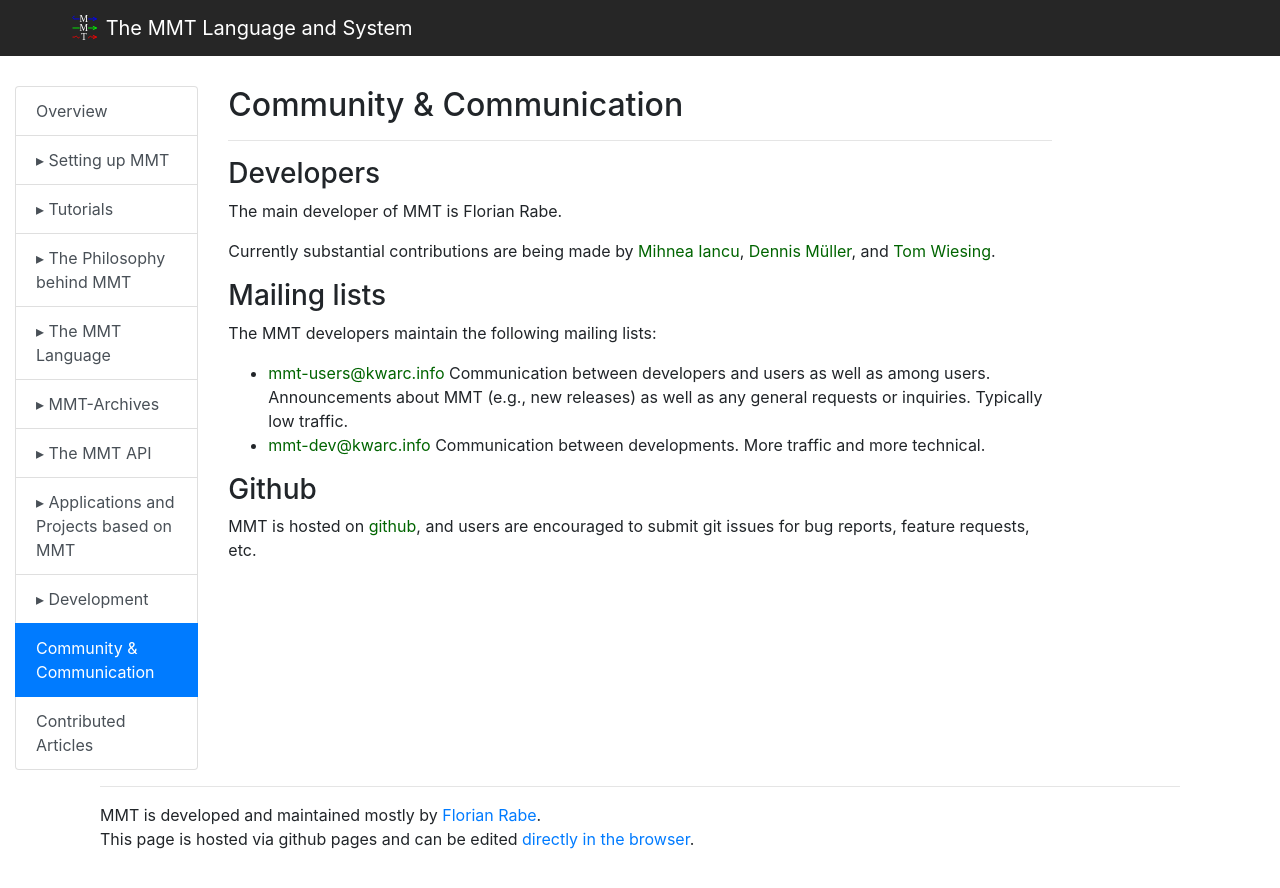
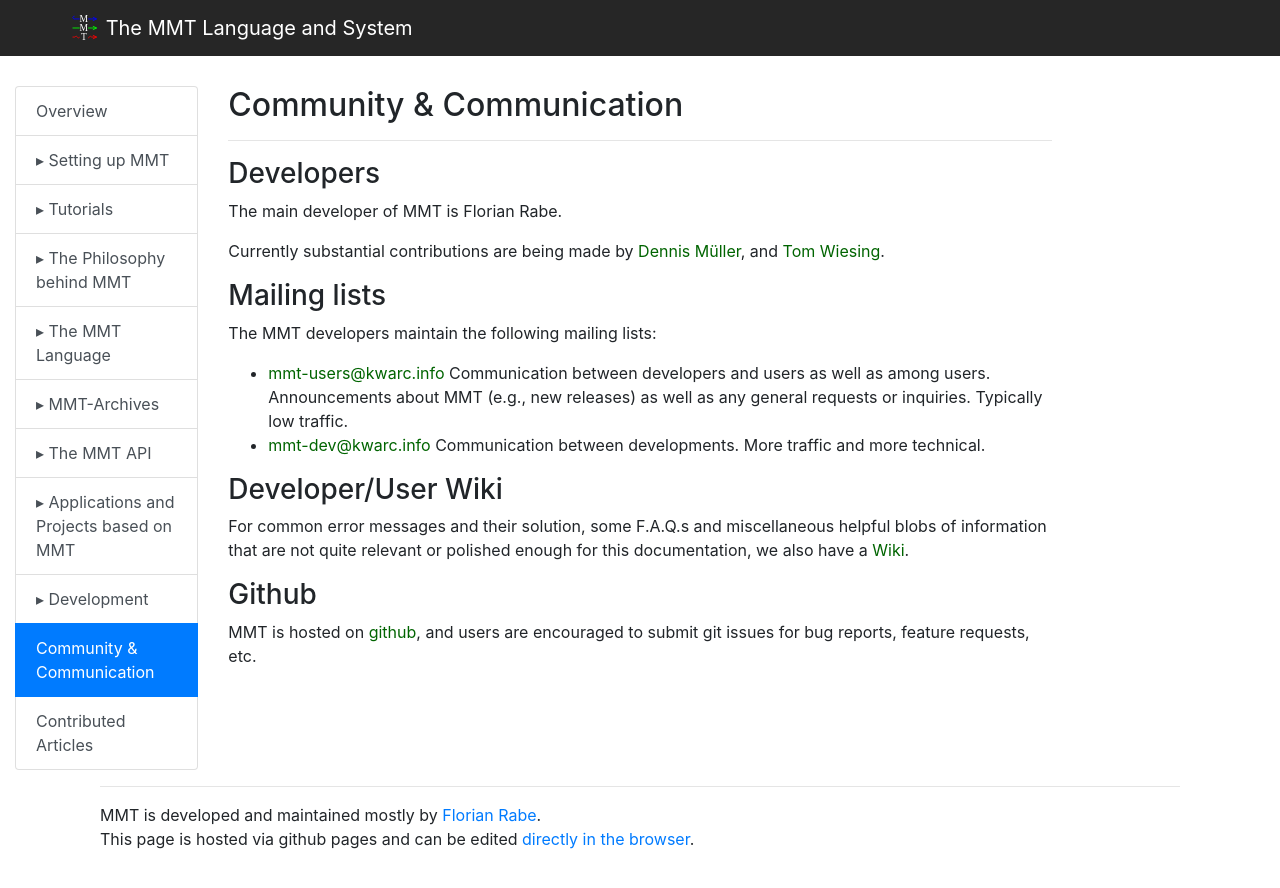
Before and after one commit to UniFormal/uniformal.github.io, a Jekyll site: the page built from doc/community/index.md, in a window 1280 px wide. Shown: the top 888 px of the page. Built offline with Jekyll 4.4.1, drawn with Linux system fonts in a browser that asks for light colours.

Commit message:
add Link to Wiki

```diff
--- a/doc/community/index.md
+++ b/doc/community/index.md
@@ -7,7 +7,7 @@
 
 The main developer of MMT is Florian Rabe.
 
-Currently substantial contributions are being made by [Mihnea Iancu](https://github.com/m-iancu), [Dennis Müller](https://github.com/Jazzpirate), and [Tom Wiesing](https://github.com/tkw1536).
+Currently substantial contributions are being made by [Dennis Müller](https://github.com/Jazzpirate), and [Tom Wiesing](https://github.com/tkw1536).
 
 ### Mailing lists
 
@@ -18,6 +18,11 @@
 * [mmt-dev@kwarc.info](http://lists.informatik.uni-erlangen.de/mailman/listinfo/mmt-dev)
   Communication between developments. More traffic and more technical.
 
+### Developer/User Wiki
+
+For common error messages and their solution, some F.A.Q.s and miscellaneous helpful blobs of information that are not quite relevant or polished enough for this documentation,
+we also have a [Wiki](https://github.com/UniFormal/uniformal.github.io/wiki).
+
 ### Github
 
 MMT is hosted on [github](https://github.com/Uniformal/MMT), and users are encouraged to submit git issues for bug reports, feature requests, etc.
```
